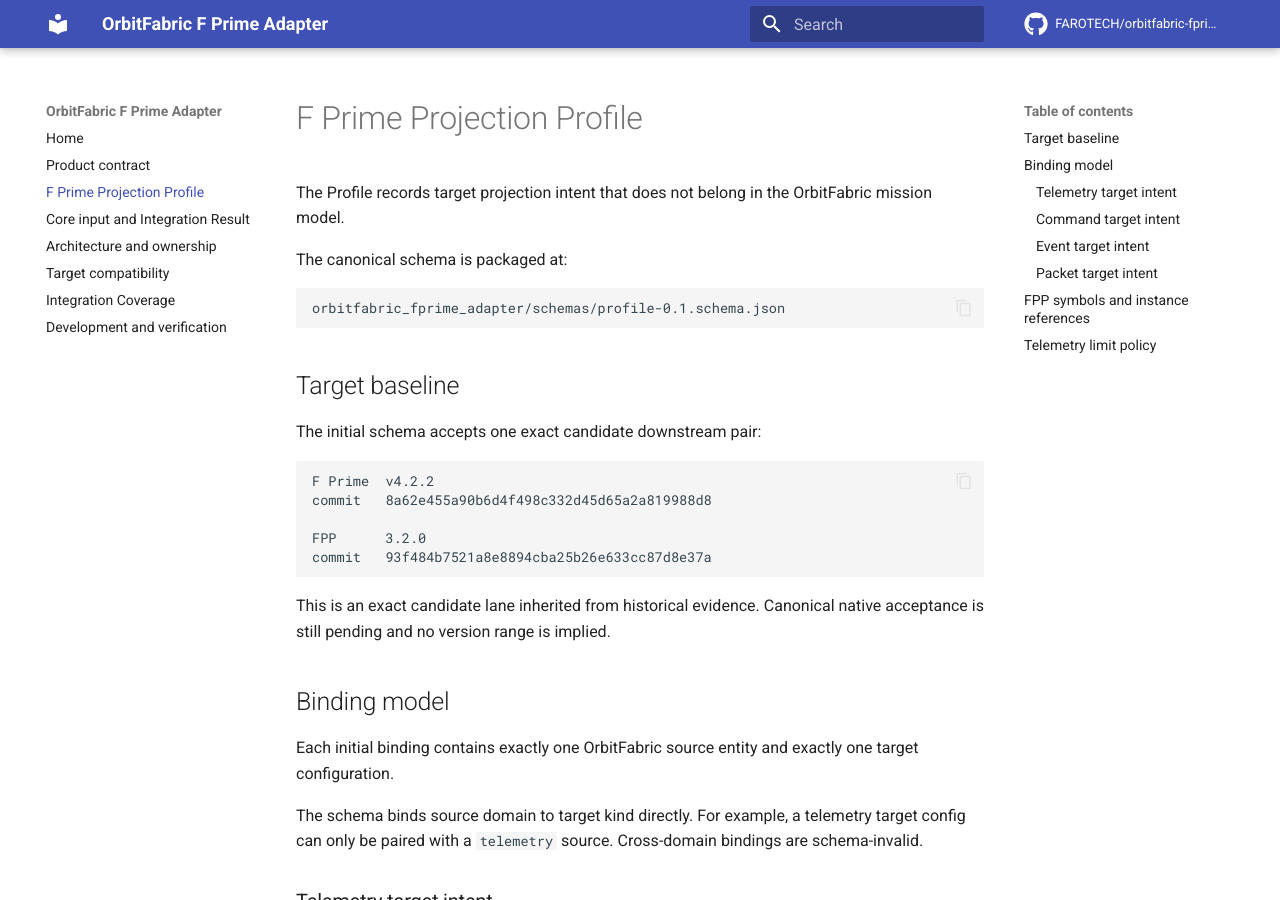
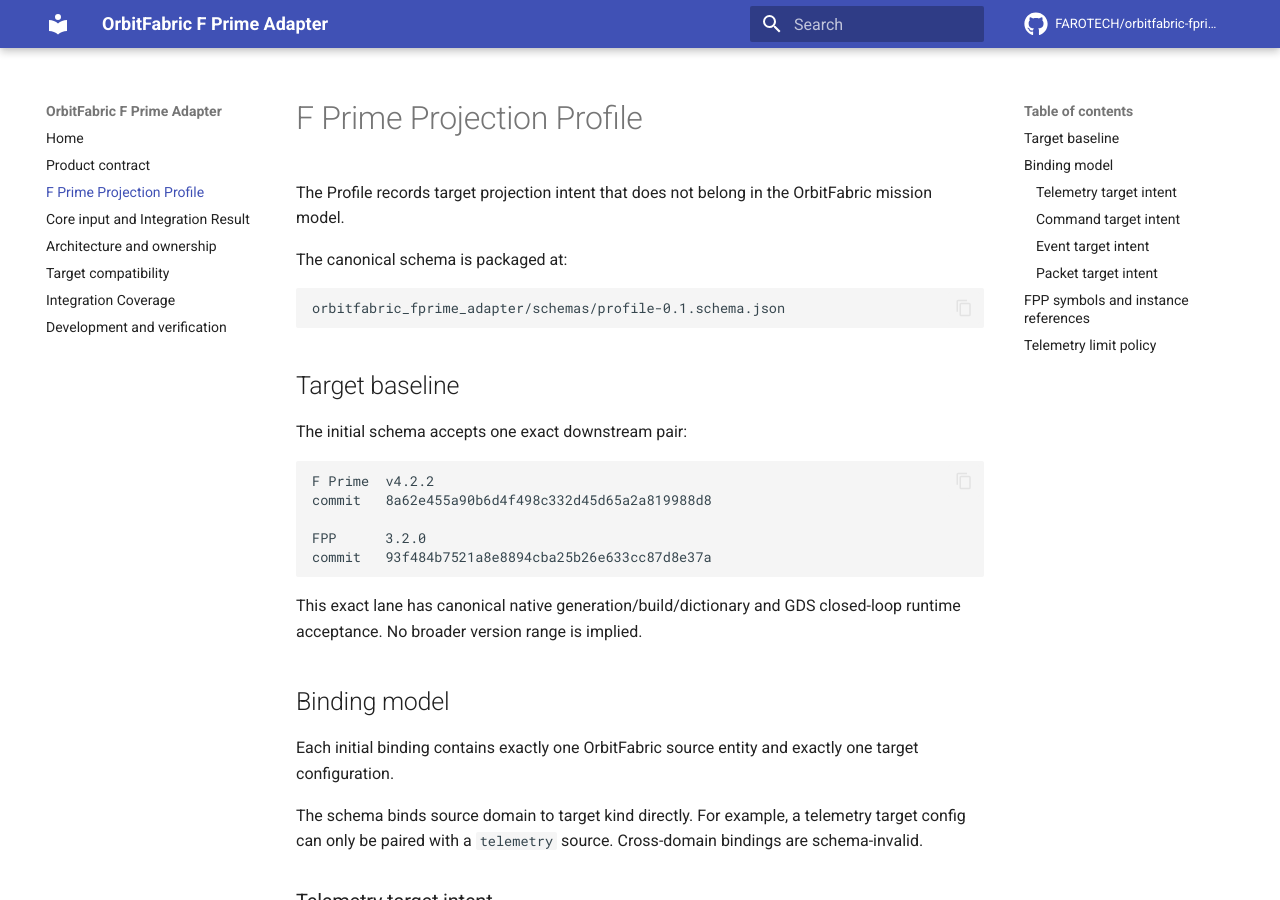
Before and after one commit to FAROTECH/orbitfabric-fprime-adapter, an MkDocs documentation site: the page built from docs/projection-profile.md, in a window 1280 px wide and 900 px high. Built offline with MkDocs 1.6.1 and Material for MkDocs 9.7.7, drawn with Linux system fonts in a browser that asks for light colours; comment, search, counter and statistics services are not loaded; some of the changed text lies outside the part shown.

Commit message:
docs: mark projection profile lane as canonically accepted

````diff
--- a/docs/projection-profile.md
+++ b/docs/projection-profile.md
@@ -10,7 +10,7 @@
 
 ## Target baseline
 
-The initial schema accepts one exact candidate downstream pair:
+The initial schema accepts one exact downstream pair:
 
 ```text
 F Prime  v4.2.2
@@ -20,7 +20,7 @@
 commit   93f484b7521a8e8894cba25b26e633cc87d8e37a
 ```
 
-This is an exact candidate lane inherited from historical evidence. Canonical native acceptance is still pending and no version range is implied.
+This exact lane has canonical native generation/build/dictionary and GDS closed-loop runtime acceptance. No broader version range is implied.
 
 ## Binding model
 
@@ -119,4 +119,4 @@
   critical: red
 ```
 
-Either source level may be `unmapped`. Canonical implementation must reject ambiguous cases where multiple source levels would map to the same FPP color on the same limit side.
+Either source level may be `unmapped`. The canonical implementation rejects ambiguous cases where multiple source levels would map to the same FPP color on the same limit side.
````
